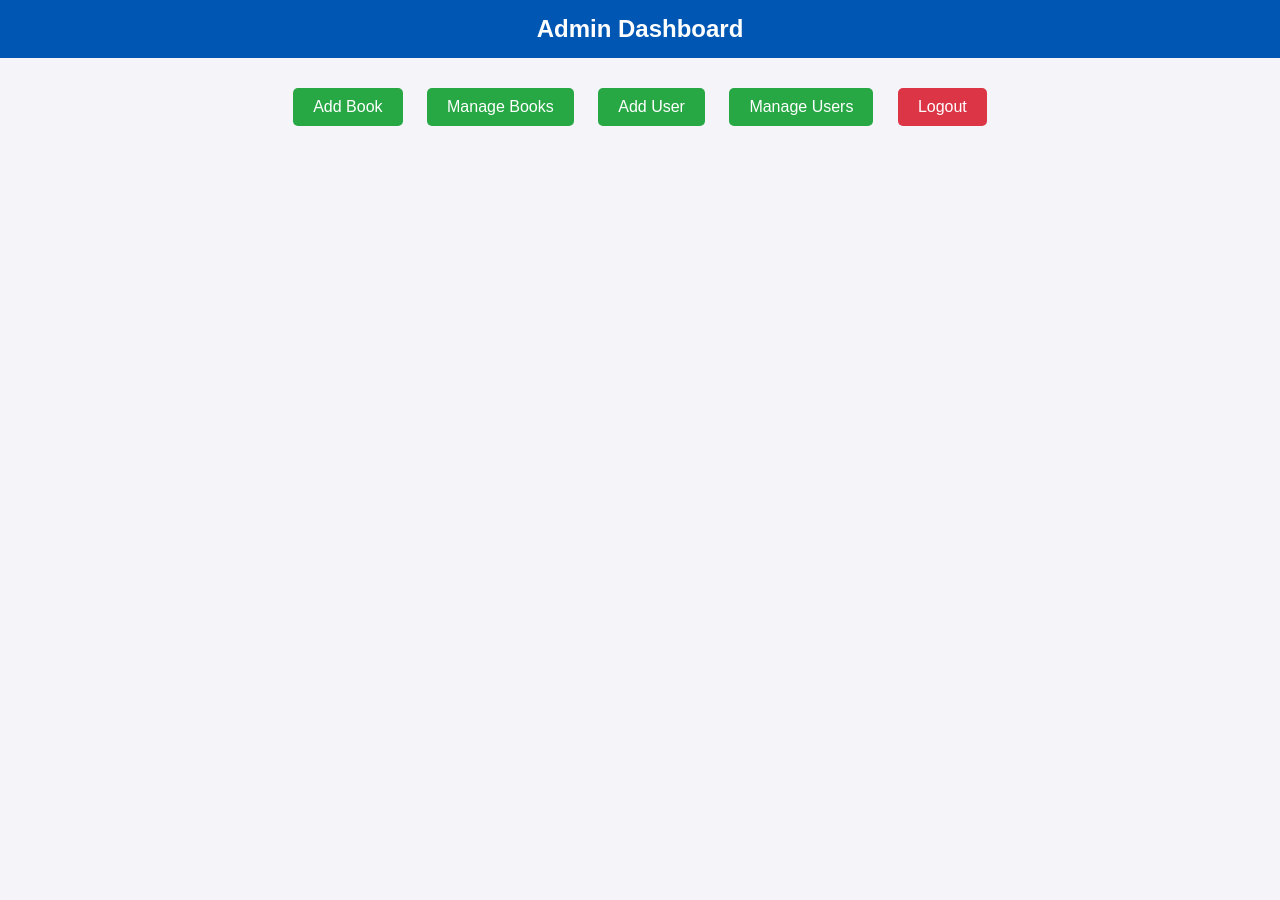
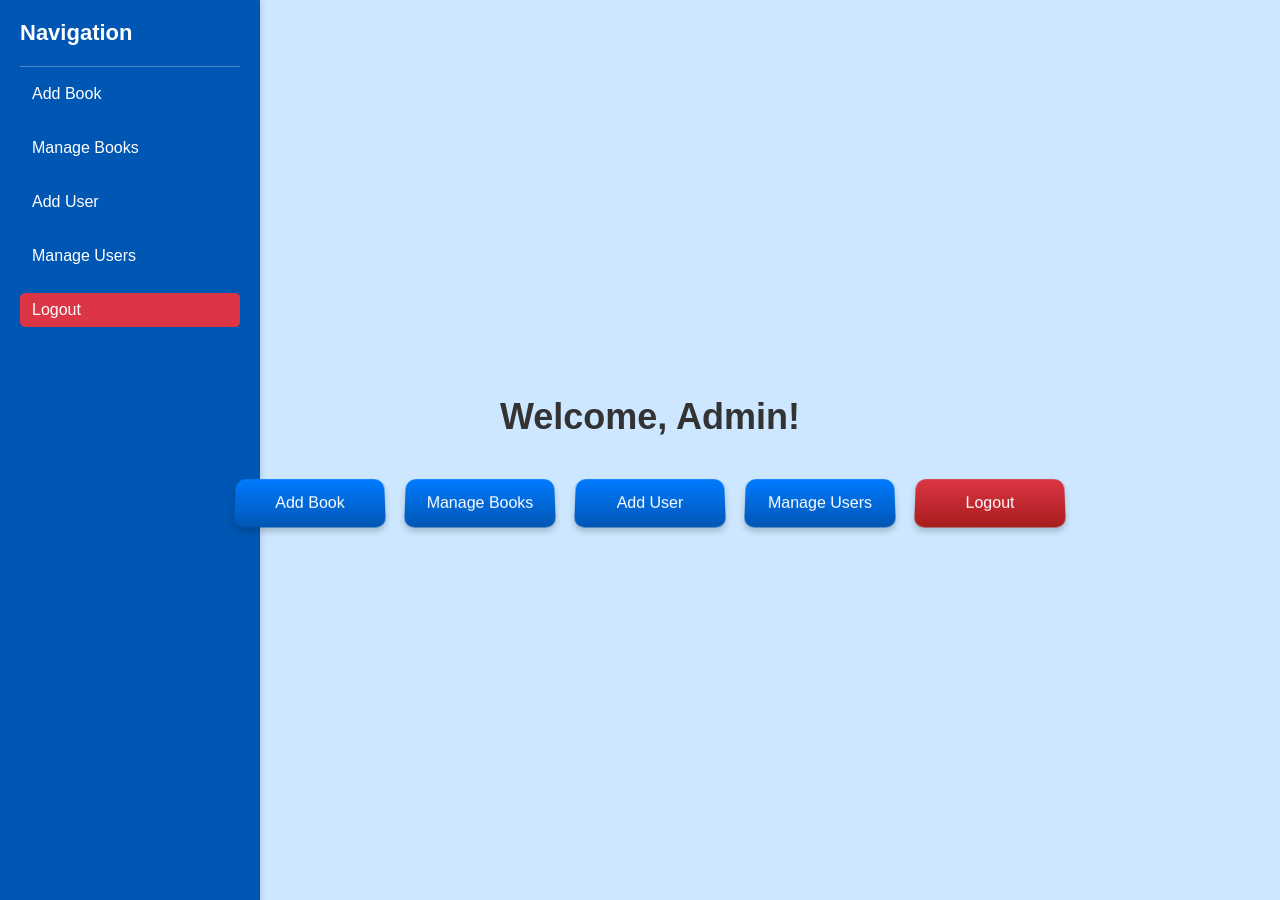
Before and after one commit to ameersikandar7/library_management_system, a PHP site: page /admin_dashboard.php in a window 1280 px wide. Run offline with PHP 8.4, Linux system fonts and the light colour scheme; the visitor is signed in with stand-in values (Sample User, id 1).

Commit message:
Add library management system code

```diff
--- a/admin_dashboard.php
+++ b/admin_dashboard.php
@@ -1,5 +1,4 @@
 <?php
-
 session_start();
 include 'db.php';
 
@@ -13,71 +12,122 @@ if ($_SESSION['role'] !== 'admin') {
 <head>
     <meta charset="UTF-8">
     <meta name="viewport" content="width=device-width, initial-scale=1.0">
-    <title>Admin Dashboard</title>
+    <title>📚 Admin Dashboard</title>
     <style>
-        /* General Styles */
         body {
             font-family: Arial, sans-serif;
-            background-color: #f4f4f9;
             margin: 0;
-            padding: 0;
+            height: 100vh;
+            background-color: #cce7ff;
+            overflow: hidden;
+            display: flex;
+        }
+
+        .sidebar {
+            width: 220px;
+            height: 100%;
+            background-color: #0056b3;
+            color: white;
+            position: fixed;
+            top: 0;
+            left: -220px;
+            box-shadow: 2px 0px 5px rgba(0, 0, 0, 0.1);
+            display: flex;
+            flex-direction: column;
+            padding: 20px;
+            transition: left 0.4s ease;
+        }
+
+        .sidebar:hover {
+            left: 0;
+        }
+
+        .sidebar h2 {
+            margin: 0;
+            padding-bottom: 20px;
+            font-size: 22px;
+            border-bottom: 1px solid rgba(255, 255, 255, 0.3);
+        }
+
+        .sidebar a {
+            color: white;
+            text-decoration: none;
+            margin: 10px 0;
+            font-size: 16px;
+            padding: 8px 12px;
+            display: block;
+            border-radius: 5px;
+            transition: background-color 0.3s ease;
+        }
+
+        .sidebar a:hover {
+            background-color: #003f7f;
+        }
+
+        .main-content {
+            flex: 1;
+            margin-left: 20px;
             display: flex;
             flex-direction: column;
             align-items: center;
+            justify-content: center;
         }
 
-        header {
-            background-color: #0056b3;
-            color: white;
-            padding: 15px;
-            width: 100%;
-            text-align: center;
+        h1 {
+            font-size: 36px;
+            color: #333;
+            margin-bottom: 40px;
         }
 
-        h2 {
-            margin: 0;
-            font-size: 24px;
-        }
-
-        .dashboard-container {
-            margin-top: 20px;
-            text-align: center;
+        .button-container {
+            display: flex;
+            gap: 20px;
         }
 
         .button {
+            width: 150px;
+            height: 50px;
+            background: linear-gradient(180deg, #007bff, #0056b3);
+            border: none;
+            color: white;
+            border-radius: 10px;
+            font-size: 16px;
+            cursor: pointer;
+            transform: perspective(500px) rotateX(15deg);
+            box-shadow: 0px 4px 6px rgba(0, 0, 0, 0.2);
+            transition: transform 0.3s ease, box-shadow 0.3s ease;
+            text-align: center;
+            line-height: 50px;
             display: inline-block;
-            margin: 10px;
-            padding: 10px 20px;
-            background-color: #28a745;
-            color: white;
             text-decoration: none;
-            border-radius: 5px;
-            font-size: 16px;
         }
 
         .button:hover {
-            background-color: #218838;
-        }
-
-        .button.logout {
-            background-color: #dc3545;
-        }
-
-        .button.logout:hover {
-            background-color: #c82333;
+            transform: perspective(500px) rotateX(0deg);
+            box-shadow: 0px 6px 10px rgba(0, 0, 0, 0.3);
+            background: linear-gradient(180deg, #0056b3, #007bff);
         }
     </style>
 </head>
 <body>
-    <header>
-        <h2>Admin Dashboard</h2>
-    </header>
-    <div class="dashboard-container">
-        <a href="add_book.php" class="button">Add Book</a>
-        <a href="manage_books.php" class="button">Manage Books</a>
-        <a href="add_user.php" class="button">Add User</a>
-        <a href="manage_users.php" class="button">Manage Users</a>
-        <a href="logout.php" class="button logout">Logout</a>
+    <div class="sidebar">
+        <h2>Navigation</h2>
+        <a href="add_book.php">Add Book</a>
+        <a href="manage_books.php">Manage Books</a>
+        <a href="add_user.php">Add User</a>
+        <a href="manage_users.php">Manage Users</a>
+        <a href="logout.php" style="background-color: #dc3545;">Logout</a>
+    </div>
+
+    <div class="main-content">
+        <h1>Welcome, Admin!</h1>
+        <div class="button-container">
+            <a href="add_book.php" class="button">Add Book</a>
+            <a href="manage_books.php" class="button">Manage Books</a>
+            <a href="add_user.php" class="button">Add User</a>
+            <a href="manage_users.php" class="button">Manage Users</a>
+            <a href="logout.php" class="button" style="background: linear-gradient(180deg, #dc3545, #a71c1c);">Logout</a>
+        </div>
     </div>
 </body>
 </html>
--- a/edit_book.php
+++ b/edit_book.php
@@ -1,23 +1,17 @@
 <?php
 include 'db.php';
 session_start();
-
-// Ensure only admins can access this page
 if ($_SESSION['role'] !== 'admin') {
     header("Location: login.php");
     exit();
 }
 
 $id = $_GET['id'];
-
-// Fetch the book details
 $stmt = $conn->prepare("SELECT * FROM books WHERE id = ?");
 $stmt->bind_param("i", $id);
 $stmt->execute();
 $result = $stmt->get_result();
 $book = $result->fetch_assoc();
-
-// Handle form submission to update the book
 if ($_SERVER['REQUEST_METHOD'] == 'POST') {
     $title = $_POST['title'];
     $author = $_POST['author'];
--- a/user_dashboard.php
+++ b/user_dashboard.php
@@ -126,7 +126,7 @@ $result = $stmt->get_result();
         <button type="submit">Search</button>
     </form>
 
-    <a href="view_borrowed_books.php" class="navigate-btn">View Borrowed Books</a>
+    <a href="view_borrowed_books.php" class="navigate-btn">View Loans</a>
 
     <h3>Available Books</h3>
     <ul>
--- a/view_borrowed_books.php
+++ b/view_borrowed_books.php
@@ -24,7 +24,6 @@ $result = $stmt->get_result();
     <meta name="viewport" content="width=device-width, initial-scale=1.0">
     <title>Borrowed Books</title>
     <style>
-        /* General Styles */
         body {
             font-family: Arial, sans-serif;
             background-color: #f4f4f9;
```
Also changed, not shown: add_user.php (+1 -10 lines), css/style.css (deleted, +0 -89 lines), login.php (+76 -42 lines), manage_users.php (+66 -5 lines).
